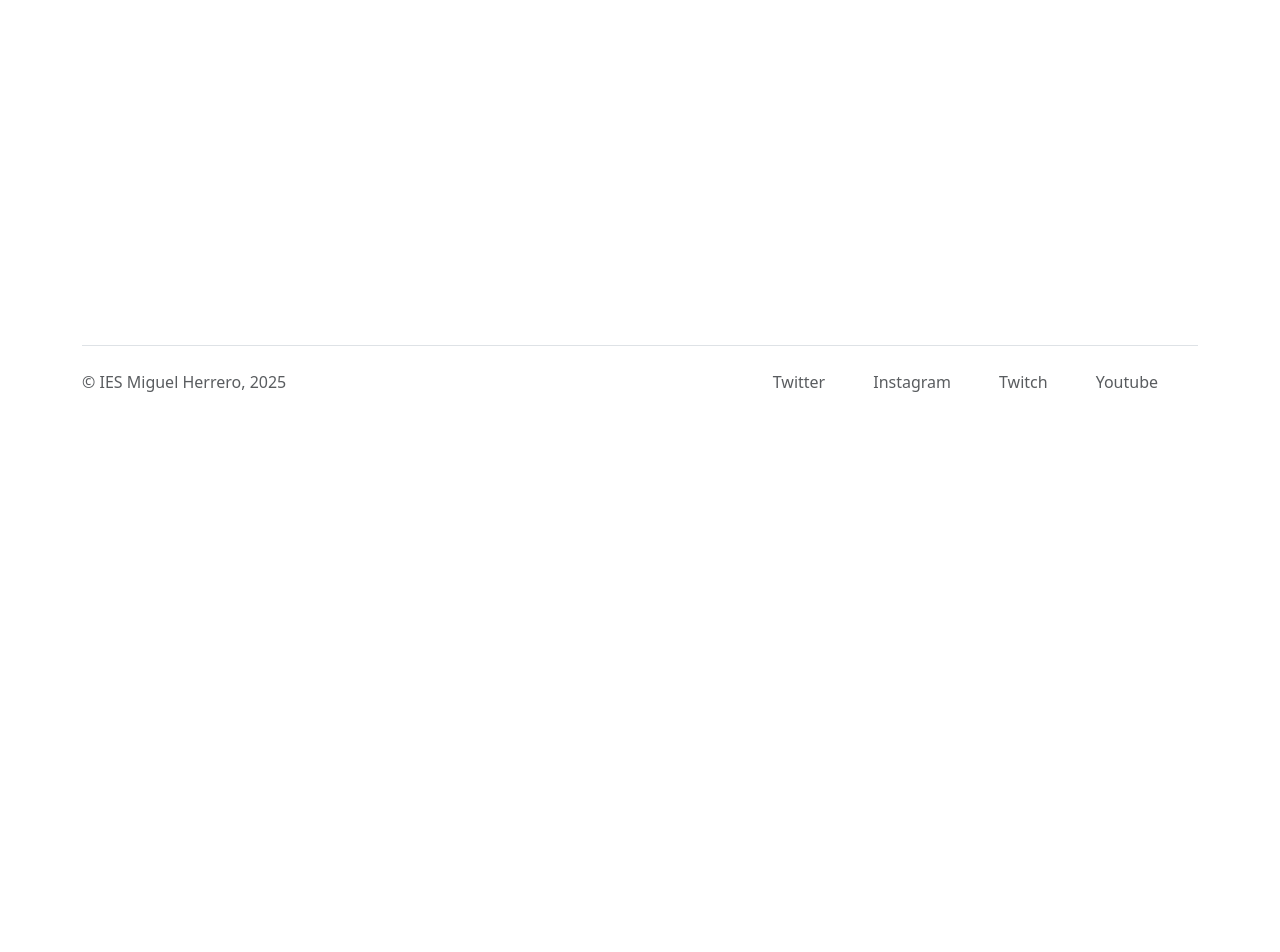
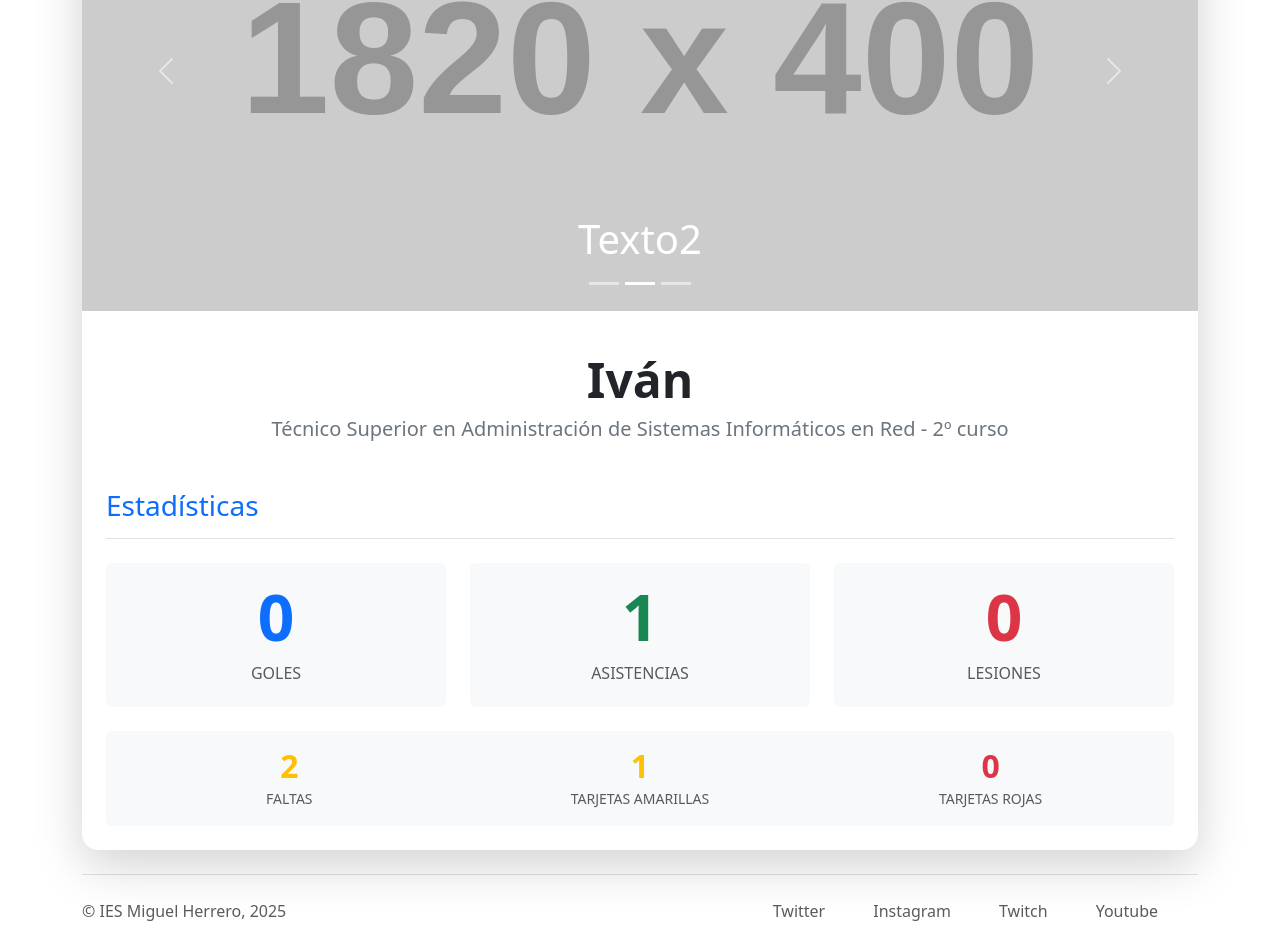
Before and after one commit to Rodroq/Equipo1RetoFrontend, a React (Vite) app: page /jugadores/1 in a window 1280 px wide. Shown: the part 358-1310 px from the top of the page. Before the commit the page ends 800 px from the top, so only its background shows below. Built offline with nearby package versions, Linux system fonts and the light colour scheme.

Commit message:
Vista de equipos y jugadores Fixes #12

```diff
--- a/src/pages/DetallesEquipoPage.jsx
+++ b/src/pages/DetallesEquipoPage.jsx
@@ -30,7 +30,11 @@ function DetallesEquipoPage() {
                     <Row className="mt-3">
                         {jugadores.map((jugador) => (
                             <Col key={jugador.id} md={6} lg={4} className="mb-4">
-                                <Card className="h-100 shadow-sm text-center border-0 rounded-3 bg-white">
+                                <Card
+                                    className="h-100 shadow-sm text-center border-0 rounded-3 bg-white"
+                                    style={{ cursor: 'pointer' }}
+                                    onClick={() => navegar(`/jugadores/${jugador.id}`, { state: { jugador: jugador } })}
+                                >
                                     <Card.Body>
                                         <Image
                                             src={jugador.imagen || "https://placehold.co/600x400/png"}
@@ -64,38 +68,6 @@ function DetallesEquipoPage() {
             </Card>
         </Container>
     );
-
-    // Ejemplo usando el componente tarjeta
-    // return (
-    //     <Container className="mt-5">
-    //         <Card className="shadow-lg p-4 border-0 rounded-4 bg-light">
-    //             <Card.Body>
-    //                 <h2 className="text-center mb-4 text-primary fw-bold">{nombre}</h2>
-    //                 <h5 className="text-center text-secondary">Grupo {grupo} - {centro}</h5>
-    //                 <hr />
-    //                 <h4 className="mt-4 text-dark">📋 Plantilla</h4>
-    //                 <Row className="mt-3">
-    //                     {jugadores.map((jugador) => (
-    //                         <Col key={jugador.id} md={6} lg={4} className="mb-4">
-    //                             {/* Aquí usamos la tarjeta con los datos del jugador */}
-    //                             <Tarjeta
-    //                                 tituloTarjeta={jugador.nombre}
-    //                                 textoTarjeta={jugador.tipo}
-    //                                 imagenTarjeta={jugador.imagen || "https://placehold.co/600x400/png"}
-    //                                 textoBoton="Ver detalles"
-    //                                 nombreEntidad="detalles-jugador"  // Ajustamos a la ruta correcta
-    //                                 datosObjeto={jugador}  // Pasamos los datos del jugador
-    //                             />
-    //                         </Col>
-    //                     ))}
-    //                 </Row>
-    //                 <div className="text-center mt-4">
-    //                     <Button variant="primary" size="lg" onClick={() => navegar('../equipos')}>Volver</Button>
-    //                 </div>
-    //             </Card.Body>
-    //         </Card>
-    //     </Container>
-    // );
 }
 
 export default DetallesEquipoPage;
--- a/src/pages/DetallesJugadorPage.jsx
+++ b/src/pages/DetallesJugadorPage.jsx
@@ -1,7 +1,104 @@
+import { Card, Container, Image, Row, Col, Badge } from "react-bootstrap";
+import Carrusel from "../components/Carrusel";
+
 // Cambiará según usuario para CRUD (tener en cuenta para las imágenes)
 function DetallesJugadorPage() {
+    const imagenes = [
+        ["https://placehold.co/1920x500", "Texto1"],
+        ["https://placehold.co/1820x400", "Texto2"],
+        ["https://placehold.co/1720x300", 'Texto3']
+    ];
+
+    const jugador = {
+        "id": 79,
+        "nombre": "Iván",
+        "tipo": "jugador",
+        "ciclo": "Técnico Superior en Administración de Sistemas Informáticos en Red",
+        "curso": "2º",
+        "goles": 0,
+        "asistencias": 1,
+        "faltas": 2,
+        "lesiones": 0,
+        "tarjetas-amarillas": 1,
+        "tarjetas-rojas": 0
+    };
+
     return (
-        <h1>DetallesJugadorPage</h1>
+        <Container className="mt-5">
+            <Card className="shadow-lg border-0 rounded-4">
+                {/* Carousel Section */}
+                <div className="mb-4">
+                    {imagenes.length <= 1 ? (
+                        <Image
+                            src={imagenes[0][0]}
+                            className="w-100"
+                            style={{ height: '250px', objectFit: 'contain' }}
+                        />
+                    ) : (
+                        <Carrusel imagenes={imagenes} />
+                    )}
+                </div>
+
+                <Card.Body className="px-4 pb-4">
+                    <div className="text-center mb-5">
+                        <h1 className="display-5 fw-bold">{jugador.nombre}</h1>
+                        <h5 className="text-secondary">
+                            {jugador.ciclo} - {jugador.curso} curso
+                        </h5>
+                    </div>
+
+                    <h3 className="text-primary border-bottom pb-3 mb-4">Estadísticas</h3>
+
+                    <Row className="g-4">
+                        <Col md={4}>
+                            <Card className="border-0 bg-light h-100">
+                                <Card.Body className="text-center">
+                                    <h3 className="display-3 fw-bold text-primary">{jugador.goles}</h3>
+                                    <h6 className="text-muted text-uppercase">Goles</h6>
+                                </Card.Body>
+                            </Card>
+                        </Col>
+
+                        <Col md={4}>
+                            <Card className="border-0 bg-light h-100">
+                                <Card.Body className="text-center">
+                                    <h3 className="display-3 fw-bold text-success">{jugador.asistencias}</h3>
+                                    <h6 className="text-muted text-uppercase">Asistencias</h6>
+                                </Card.Body>
+                            </Card>
+                        </Col>
+
+                        <Col md={4}>
+                            <Card className="border-0 bg-light h-100">
+                                <Card.Body className="text-center">
+                                    <h3 className="display-3 fw-bold text-danger">{jugador.lesiones}</h3>
+                                    <h6 className="text-muted text-uppercase">Lesiones</h6>
+                                </Card.Body>
+                            </Card>
+                        </Col>
+                    </Row>
+
+                    <Card className="mt-4 border-0 bg-light">
+                        <Card.Body>
+                            <Row className="text-center g-3">
+                                <Col sm={4}>
+                                    <h2 className="fw-bold text-warning mb-0">{jugador.faltas}</h2>
+                                    <small className="text-muted text-uppercase">Faltas</small>
+                                </Col>
+                                <Col sm={4}>
+                                    <h2 className="fw-bold text-warning mb-0">{jugador["tarjetas-amarillas"]}</h2>
+                                    <small className="text-muted text-uppercase">Tarjetas Amarillas</small>
+                                </Col>
+                                <Col sm={4}>
+                                    <h2 className="fw-bold text-danger mb-0">{jugador["tarjetas-rojas"]}</h2>
+                                    <small className="text-muted text-uppercase">Tarjetas Rojas</small>
+                                </Col>
+                            </Row>
+                        </Card.Body>
+                    </Card>
+                </Card.Body>
+            </Card>
+        </Container>
     );
 }
 
```
